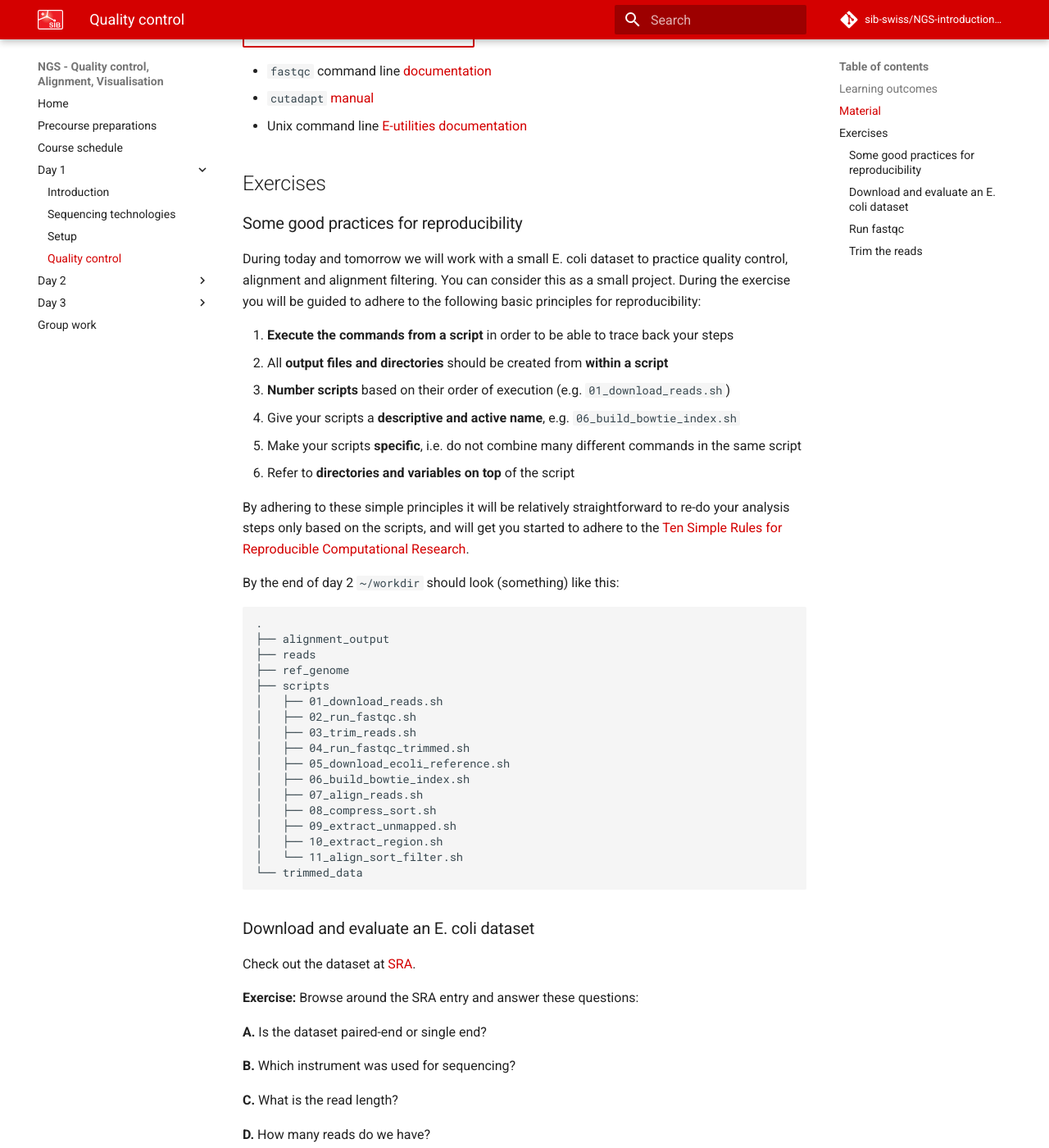
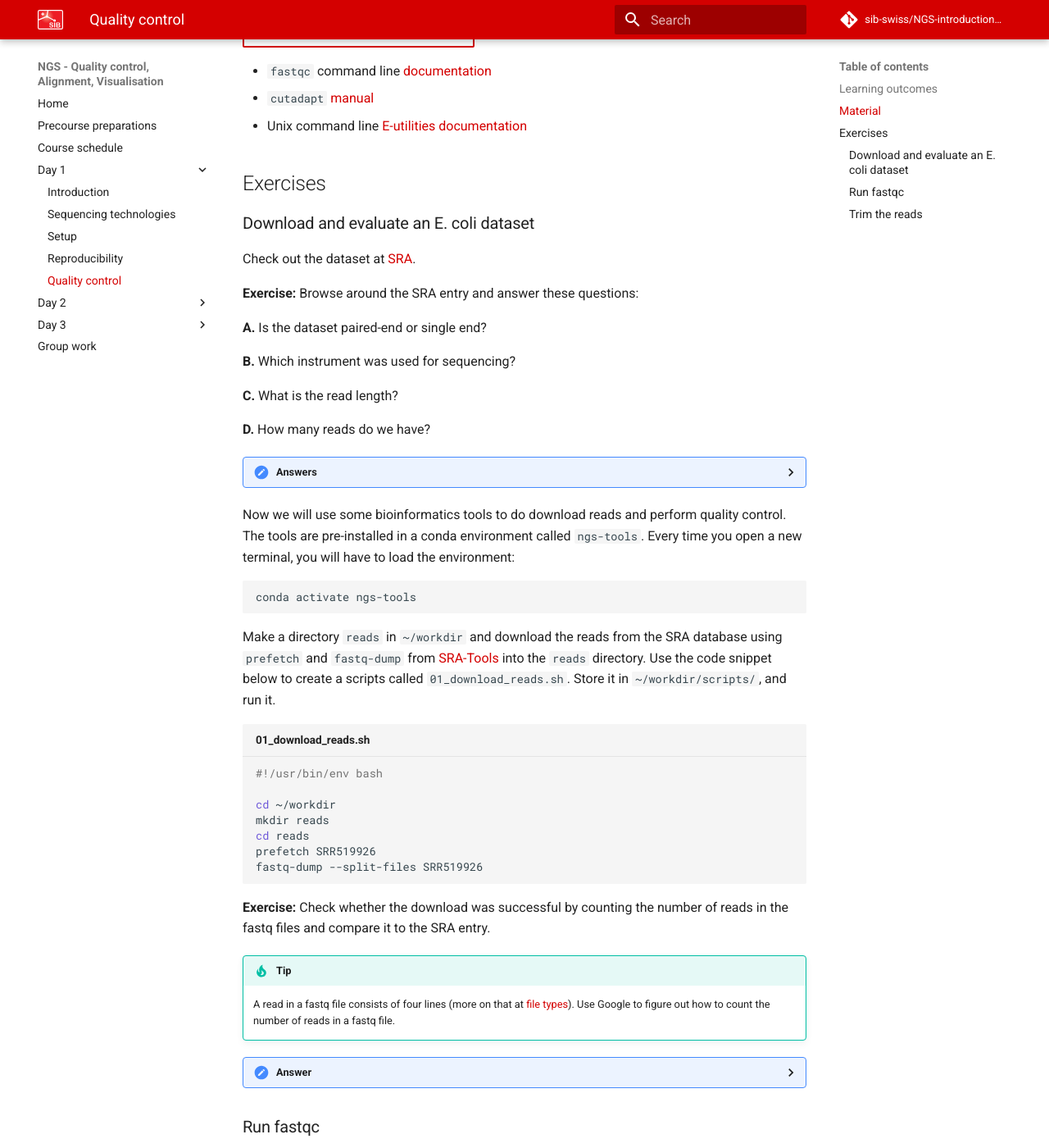
Before and after one commit to sib-swiss/NGS-introduction-training, an MkDocs documentation site: the page built from docs/day1/quality_control.md, in a window 1280 px wide and 1400 px high, scrolled down 448 px. Shown: the whole window at 82% size. Built offline with MkDocs 1.6.1 and Material for MkDocs 9.7.7, drawn with Linux system fonts in a browser that asks for light colours; comment, search, counter and statistics services are not loaded; the version menu is left out.

````diff
--- a/docs/day1/quality_control.md
+++ b/docs/day1/quality_control.md
@@ -15,41 +15,6 @@
 * Unix command line [E-utilities documentation](https://www.ncbi.nlm.nih.gov/books/NBK179288/)
 
 ## Exercises
-
-### Some good practices for reproducibility
-
-During today and tomorrow we will work with a small E. coli dataset to practice quality control, alignment and alignment filtering. You can consider this as a small project. During the exercise you will be guided to adhere to the following basic principles for reproducibility:
-
-1. **Execute the commands from a script** in order to be able to trace back your steps
-2. All **output files and directories** should be created from **within a script**
-3. **Number scripts** based on their order of execution (e.g. `01_download_reads.sh`)
-4. Give your scripts a **descriptive and active name**, e.g. `06_build_bowtie_index.sh`
-5. Make your scripts **specific**, i.e. do not combine many different commands in the same script
-6. Refer to **directories and variables on top** of the script
-
-By adhering to these simple principles it will be relatively straightforward to re-do your analysis steps only based on the scripts, and will get you started to adhere to the [Ten Simple Rules for Reproducible Computational Research](https://journals.plos.org/ploscompbiol/article?id=10.1371/journal.pcbi.1003285).
-
-By the end of day 2 `~/workdir` should look (something) like this:
-
-```
-.
-├── alignment_output
-├── reads
-├── ref_genome
-├── scripts
-│   ├── 01_download_reads.sh
-│   ├── 02_run_fastqc.sh
-│   ├── 03_trim_reads.sh
-│   ├── 04_run_fastqc_trimmed.sh
-│   ├── 05_download_ecoli_reference.sh
-│   ├── 06_build_bowtie_index.sh
-│   ├── 07_align_reads.sh
-│   ├── 08_compress_sort.sh
-│   ├── 09_extract_unmapped.sh
-│   ├── 10_extract_region.sh
-│   └── 11_align_sort_filter.sh
-└── trimmed_data
-```
 
 ### Download and evaluate an E. coli dataset
 
--- a/mkdocs.yml
+++ b/mkdocs.yml
@@ -7,6 +7,7 @@ nav:
       - Introduction: day1/intro.md
       - Sequencing technologies: day1/sequencing_technologies.md
       - Setup: day1/server_login.md
+      - Reproducibility: day1/reproducibility.md
       - Quality control: day1/quality_control.md
     - Day 2:
       - Read alignment: day2/read_alignment.md
````
Also changed, not shown: docs/course_schedule.md (+1 -1 lines), docs/day1/reproducibility.md (added, +44 -0 lines), docs/day1/server_login.md (+16 -20 lines), docs/group_work.md (+7 -3 lines), 7 other files.
